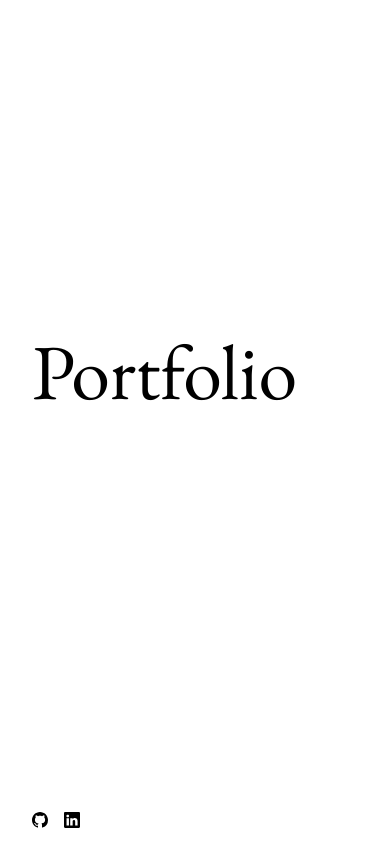
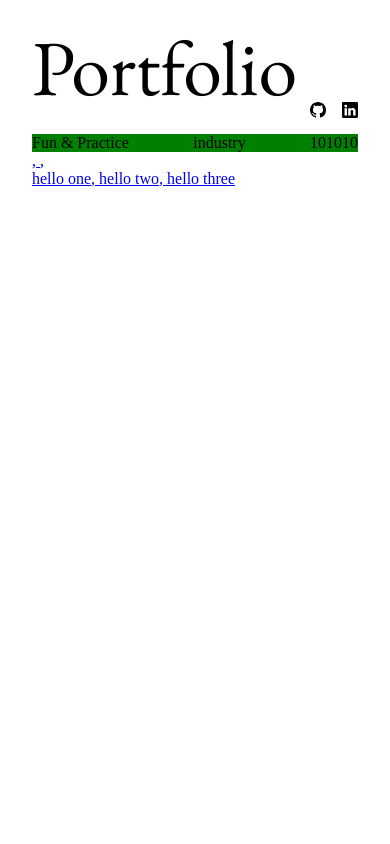
Before and after one commit to ylahti6/Portfolio, a React (Create React App) app in the folder my-app/: page / in a window 390 px wide. Built offline with nearby package versions, Linux system fonts and the light colour scheme.

Commit message:
revamping the portfolio main page

```diff
--- a/my-app/src/Sections/Work.js
+++ b/my-app/src/Sections/Work.js
@@ -1,6 +1,5 @@
 import React from "react";
-import "../index.css";
-import "../styles/App.css";
+import "../styles/global.css";
 import Card from "./Components/Card.js";
 import AAC from "../images/work-aacapp.png";
 import LiberNotes from "../images/work-libernotes.png";
@@ -8,48 +7,43 @@ import CodeMentor from "../images/work-codementor.jpg";
 
 function Work() {
   const projects = [
-    // AAC APP
     {
-      title: (
-        <a href="#" target="_blank" rel="noopener noreferrer">
-          Oratio
-        </a>
-      ),
-
-      content:
-        "Developed a user-friendly Augmentative and Alternative Communication (AAC) app using React Native, empowering individuals with communication challenges to express themselves effortlessly. ",
-      imageSrc: [AAC],
-      keywords: ["React Native"],
+      name: "Fun & Practice",
+      industry: "industry",
+      date: "101010",
     },
+    // {
+    //   title: (
+    //     <a href="#" target="_blank" rel="noopener noreferrer">
+    //       Oratio
+    //     </a>
+    //   ),
+    //   content:
+    //     "Developed a user-friendly Augmentative and Alternative Communication (AAC) app using React Native, empowering individuals with communication challenges to express themselves effortlessly. ",
+    //   // imageSrc: [AAC],
+    //   keywords: ["React Native"],
+    // },
     // Note taking app
     {
-      title: (
-        <a href="#" target="_blank" rel="noopener noreferrer">
-          Online Store
-        </a>
-      ),
-      content:
-        "Developed a user-friendly note-taking app using React Native and MongoDB, ensuring a smooth experience for capturing and organizing thoughts, ideas, and important information. ",
-      imageSrc: [LiberNotes],
-      keywords: ["React", "MongoDB"],
-    },
-    {
-      title: "Fun & Practice",
-      content:
-        "I use Codementor to improve my web development skills and stay updated on industry trends. It's my go-to platform for learning and seeking guidance from experienced mentors, showcasing my commitment to continuous improvement in this dynamic field.",
-      imageSrc: [CodeMentor],
-      // keywords: ["React.js", "Scss"],
+      testone: "hello one",
+      testtwo: "hello two",
+      testthree: "hello three",
     },
   ];
 
   return (
-    <div className="content-wrap work">
-      <div className="title">
-        <h3>Work</h3>
-      </div>
-
+    <div className="container-work">
       {projects.map((project, index) => (
-        <Card key={index} {...project} />
+        <div className="project" key={index}>
+          <span>
+            <p>{project.name}</p>
+            <p>{project.industry}</p>
+            <p>{project.date}</p>
+          </span>
+          <div className="list">
+            <a href="#">{project.testone}, {project.testtwo}, {project.testthree}</a>
+          </div>
+        </div>
       ))}
     </div>
   );
--- a/my-app/src/index.js
+++ b/my-app/src/index.js
@@ -3,6 +3,7 @@ import ReactDOM from "react-dom/client";
 import "./styles/global.css";
 import reportWebVitals from "./reportWebVitals";
 import App from "./App";
+import Work from "./Sections/Work";
 
 const root = ReactDOM.createRoot(document.getElementById("root"));
 root.render(
@@ -12,7 +13,7 @@ root.render(
         <App />
       </div>
       <div className="container-two">
-
+        <Work />
       </div>
     </div>
   </React.StrictMode>
--- a/my-app/src/styles/App.css
+++ b/my-app/src/styles/App.css
@@ -47,7 +47,6 @@
     transition: 0.2s ease-in-out;
     -webkit-backdrop-filter: blur(10px);
             backdrop-filter: blur(10px);
-    background-color: rgba(30, 41, 59, 0.8274509804);
   }
   .project-card:hover .project-image {
     border: 1px solid var(--button-hover);
@@ -79,7 +78,6 @@
     transition: 0.2s ease-in-out;
     -webkit-backdrop-filter: blur(10px);
             backdrop-filter: blur(10px);
-    background-color: rgba(30, 41, 59, 0.4392156863);
     padding: 1rem;
   }
   .project-card .project-header {
--- a/my-app/src/styles/App.scss
+++ b/my-app/src/styles/App.scss
@@ -54,7 +54,7 @@
   .project-card:hover {
     transition: 0.2s ease-in-out;
     backdrop-filter: blur(10px);
-    background-color: #1e293bd3;
+    // background-color: #1e293bd3;
 
     .project-image {
       border: 1px solid var(--button-hover);
@@ -96,7 +96,7 @@
   .project-card {
     transition: 0.2s ease-in-out;
     backdrop-filter: blur(10px);
-    background-color: #1e293b70;
+    // background-color: #1e293b70;
     padding: 1rem;
     .project-header {
       max-width: 15rem;
--- a/my-app/src/styles/global.css
+++ b/my-app/src/styles/global.css
@@ -21,7 +21,6 @@
   flex-direction: column;
 }
 .wrap .container-one .App h1 {
-  font-size: 20vmin;
   display: flex;
   height: 100%;
   align-items: end;
@@ -35,7 +34,22 @@
   gap: 1rem;
 }
 .wrap .container-two {
-  width: 100%; /* Adjusted width to fill the 2/3 column */
+  overflow: auto;
+  min-width: 100%; /* Adjusted width to fill the 2/3 column */
+}
+.wrap .container-two .container-work {
+  height: 10000px;
+}
+.wrap .container-two .container-work .project {
+  display: flex;
+  flex-direction: column;
+  display: grid;
+  grid-template-columns: auto;
+}
+.wrap .container-two .container-work .project span {
+  background-color: green;
+  display: flex;
+  justify-content: space-between;
 }
 
 @media (min-width: 1024px) {
@@ -43,13 +57,31 @@
     margin: 2.5rem 2rem;
     height: calc(100vh - 5rem);
   }
+  .wrap .container-one h1 {
+    font-size: 10rem;
+  }
   .wrap .container-one span {
     font-size: 2rem;
+  }
+  .wrap .container-two {
+    margin-top: 40vh;
   }
 }
 @media (max-width: 1024px) {
   .wrap {
     margin: 1rem 2rem;
     height: calc(100vh - 2rem);
+    display: flex;
+    flex-direction: column;
+  }
+  .wrap .container-one {
+    position: relative;
+  }
+  .wrap .container-one h1 {
+    font-size: 20vmin;
+  }
+  .wrap .container-one span {
+    position: absolute;
+    right: 0;
   }
 }/*# sourceMappingURL=Global.css.map */
--- a/my-app/src/styles/global.scss
+++ b/my-app/src/styles/global.scss
@@ -1,4 +1,4 @@
-@import url('https://fonts.googleapis.com/css2?family=EB+Garamond:ital,wght@0,400;0,500;0,600;0,700;0,800;1,400;1,500;1,600;1,700;1,800&display=swap');
+@import url("https://fonts.googleapis.com/css2?family=EB+Garamond:ital,wght@0,400;0,500;0,600;0,700;0,800;1,400;1,500;1,600;1,700;1,800&display=swap");
 
 * {
   margin: 0;
@@ -22,26 +22,38 @@
       display: flex;
       flex-direction: column;
       h1 {
-                font-size: 20vmin;
         display: flex;
         height: 100%;
         align-items: end;
         font-weight: 400;
-                font-family: 'EB Garamond', serif;
-
+        font-family: "EB Garamond", serif;
       }
       span {
         height: 100%;
         display: flex;
         align-items: end;
         gap: 1rem;
-
       }
     }
   }
   // Second container within the rap
   .container-two {
-        width: 100%; /* Adjusted width to fill the 2/3 column */
+    overflow: auto;
+    min-width: 100%; /* Adjusted width to fill the 2/3 column */
+    .container-work {
+        height: 10000px;
+        .project {
+            display: flex;
+            flex-direction: column;
+            span {
+                background-color: green;
+                display: flex;
+                justify-content: space-between;
+            }
+            display: grid;
+            grid-template-columns: auto;
+        }
+    }
   }
 }
 
@@ -50,14 +62,16 @@
   .wrap {
     margin: 2.5rem 2rem;
     height: calc(100vh - 5rem);
-
     .container-one {
+      h1 {
+        font-size: 10rem;
+      }
       span {
         font-size: 2rem;
       }
     }
     .container-two {
-
+      margin-top: 40vh;
     }
   }
 }
@@ -66,5 +80,28 @@
   .wrap {
     margin: 1rem 2rem;
     height: calc(100vh - 2rem);
+    display: flex;
+    flex-direction: column;
+    .container-one {
+        position: relative;
+      h1 {
+        font-size: 20vmin;
+      }
+      span {
+        position: absolute;
+        right: 0;
       }
     }
+    .container-two {
+    }
+  }
+}
+
+@media (max-width: 768px) {
+  .wrap {
+    .container-one {
+    }
+    .container-two {
+    }
+  }
+}
```
Also changed, not shown: 2 other files (tests, documents, lock files or other folders). Lines whose indentation alone changed are shown as unchanged.
